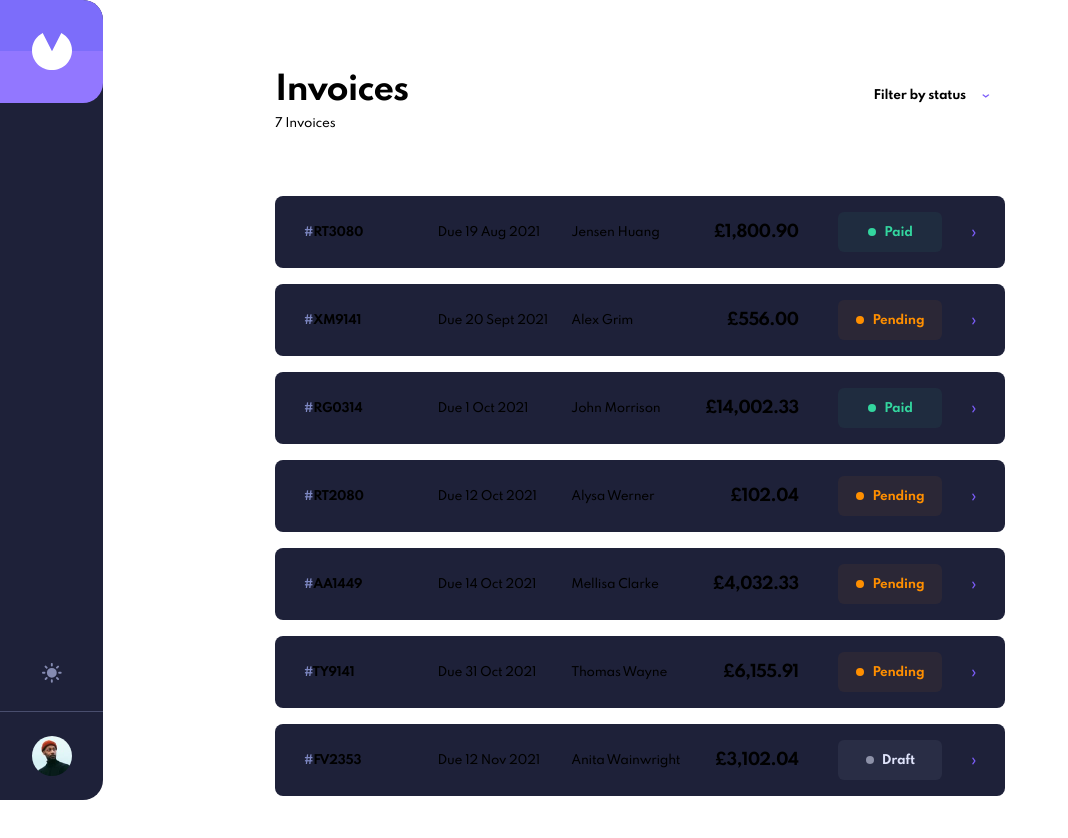
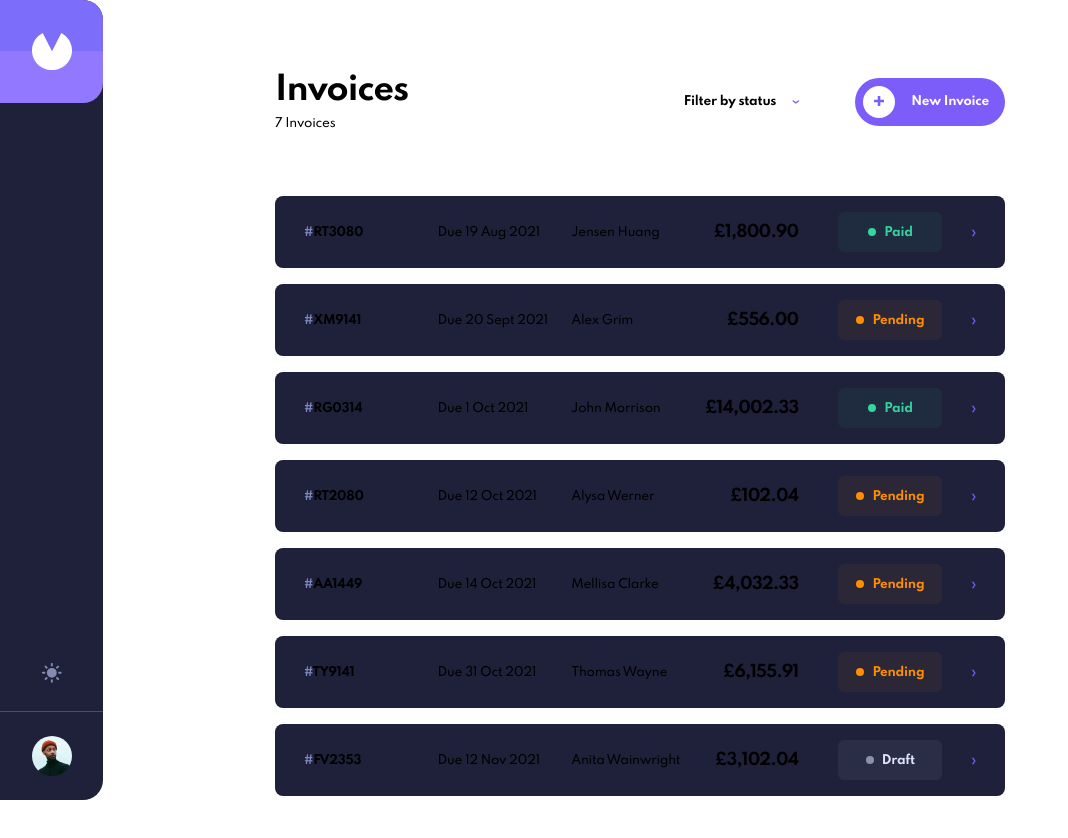
Before and after one commit to cloworm/invoice, a Next.js app: page / in a window 1280 px wide. Shown: the top 838 px of the page, without its empty margins (0-1068 px from the left). Built offline with nearby package versions, Linux system fonts and the light colour scheme.

Commit message:
created button component with variants

```diff
--- /dev/null
+++ b/components/button.tsx
@@ -0,0 +1,137 @@
+import React, { FunctionComponent } from 'react'
+import styled from 'styled-components'
+import Image from 'next/image'
+
+interface Props {
+  variant: string // icon-primary, primary, secondary, tertiary, error, block
+  label: string
+}
+
+const ButtonBase = styled.button`
+  cursor: pointer;
+  font-size: 12px;
+  line-height: 15px;
+  letter-spacing: -0.25px;
+  font-weight: bold;
+  border: none;
+  color: #fff;
+  height: 48px;
+  border-radius: 24px;
+  padding: 0 24px;
+  display: flex;
+  align-items: center;
+`
+
+const PrimaryIconButton = styled(ButtonBase)`
+  background-color: #7C5DFA;
+  padding: 0 16px 0 8px;
+
+  &:hover {
+    background-color: #9277FF;
+  }
+`
+
+const PrimaryButton = styled(ButtonBase)`
+  background-color: #7C5DFA;
+
+  &:hover {
+    background-color: #9277FF;
+  }
+`
+
+const SecondaryButton = styled(ButtonBase)`
+  background-color: #252945;
+  color: #DFE3FA;
+
+  &:hover {
+    background-color: #FFF;
+    color: #DFE3FA;
+  }
+`
+
+const TertiaryButton = styled(ButtonBase)`
+  background-color: #373B53;
+  color: #DFE3FA;
+
+  &:hover {
+    background-color: #1E2139;
+    color: #DFE3FA;
+  }
+`
+
+const ErrorButton = styled(ButtonBase)`
+  background-color: #EC5757;
+
+  &:hover {
+    background-color: #FF9797;
+  }
+`
+
+const BlockButton = styled(ButtonBase)`
+  background-color: #F9FAFE;
+  color: #7E88C3;
+  width: 100%;
+
+  &:hover {
+    background-color: #DFE3FA;
+    color: #7E88C3;
+  }
+`
+
+const IconContainer = styled.div`
+  background: #fff;
+  display: flex;
+  align-items: center;
+  justify-content: center;
+  height: 32px;
+  width: 32px;
+  margin-right: 16px;
+  border-radius: 16px;
+`
+
+const Button: FunctionComponent<Props> = ({ label, variant }) => {
+  if (variant === 'icon-primary') {
+    return (
+      <PrimaryIconButton>
+        <IconContainer><Image src="/icon-plus.svg" alt="New" width={11} height={11} /></IconContainer>
+        {label}
+      </PrimaryIconButton>
+    )
+  }
+
+  if (variant === 'primary') {
+    return (
+      <PrimaryButton>{label}</PrimaryButton>
+    )
+  }
+
+  if (variant === 'secondary') {
+    return (
+      <SecondaryButton>{label}</SecondaryButton>
+    )
+  }
+
+  if (variant === 'tertiary') {
+    return (
+      <TertiaryButton>{label}</TertiaryButton>
+    )
+  }
+
+  if (variant === 'error') {
+    return (
+      <ErrorButton>{label}</ErrorButton>
+    )
+  }
+
+  if (variant === 'block') {
+    return (
+      <BlockButton>{label}</BlockButton>
+    )
+  }
+
+  return (
+    <ButtonBase>{label}</ButtonBase>
+  )
+}
+
+export default Button
--- a/components/list-header.tsx
+++ b/components/list-header.tsx
@@ -2,6 +2,7 @@ import React, { FunctionComponent, useContext } from 'react'
 import styled from 'styled-components'
 import { InvoiceContext, Actions } from '../state/invoice.state'
 import MultiselectDropdown from '@/components/multiselect-dropdown'
+import Button from '@/components/button'
 
 const HeaderContainer = styled.div`
   display: flex;
@@ -10,6 +11,12 @@ const HeaderContainer = styled.div`
 
 const Title = styled.h1`
   padding-bottom: 8px;
+`
+
+const ListActions = styled.div`
+  display: flex;
+  column-gap: 40px;
+  align-items: center;
 `
 
 const ListHeader: FunctionComponent = () => {
@@ -32,9 +39,10 @@ const ListHeader: FunctionComponent = () => {
           { invoices.length === 0 ? 'No invoices' : invoices.length + ' Invoices'}
         </p>
       </div>
-      <div>
+      <ListActions>
         <MultiselectDropdown label="Filter by status" options={options} onChange={handleSelect} selected={filter} />
-      </div>
+        <Button label="New Invoice" variant="icon-primary" />
+      </ListActions>
     </HeaderContainer>
   )
 }
```
